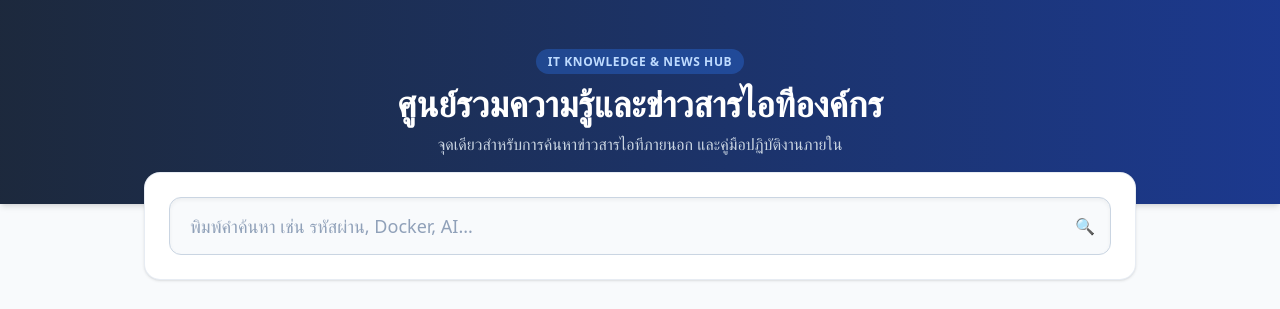
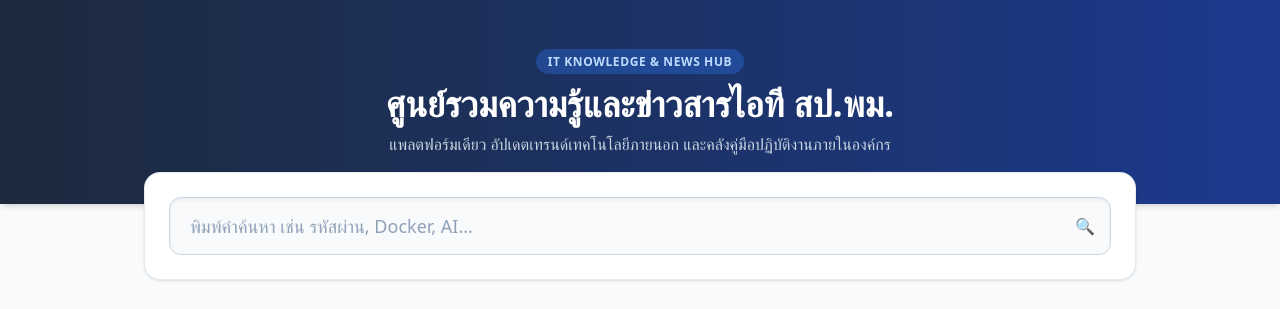
Before and after one commit to artpuwadon/it-knowledge-hub, a website: page index.html in a window 1280 px wide. Shown: the top 309 px of the page. Drawn offline with nearby package versions, Linux system fonts and the light colour scheme.

Commit message:
Update index.html

```diff
--- a/index.html
+++ b/index.html
@@ -13,8 +13,8 @@
     <header class="bg-gradient-to-r from-slate-800 to-blue-900 text-white py-12 px-4 shadow-md text-center">
         <div class="max-w-5xl mx-auto">
             <span class="bg-blue-500/30 text-blue-200 text-xs font-semibold px-3 py-1 rounded-full uppercase tracking-wider">IT Knowledge & News Hub</span>
-            <h1 class="text-3xl md:text-4xl font-bold mt-3">ศูนย์รวมความรู้และข่าวสารไอทีองค์กร</h1>
-            <p class="text-slate-300 mt-2 text-sm md:text-base">จุดเดียวสำหรับการค้นหาข่าวสารไอทีภายนอก และคู่มือปฏิบัติงานภายใน</p>
+            <h1 class="text-3xl md:text-4xl font-bold mt-3">ศูนย์รวมความรู้และข่าวสารไอที สป.พม.</h1>
+            <p class="text-slate-300 mt-2 text-sm md:text-base">แพลตฟอร์มเดียว อัปเดตเทรนด์เทคโนโลยีภายนอก และคลังคู่มือปฏิบัติงานภายในองค์กร</p>
         </div>
     </header>
 
```
